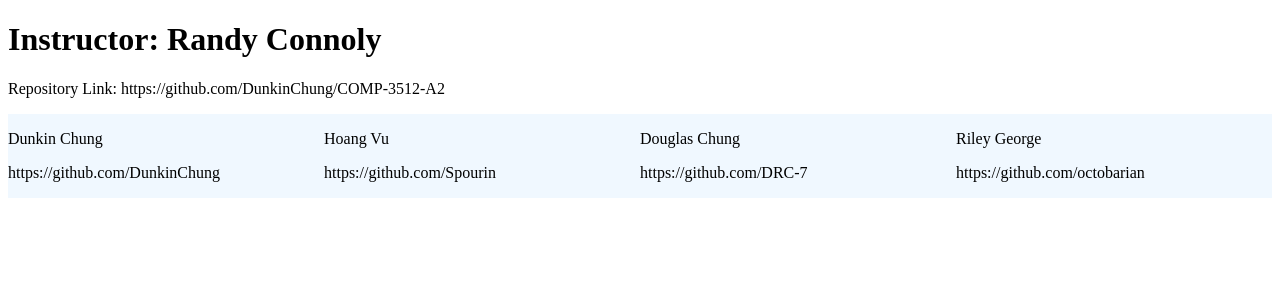
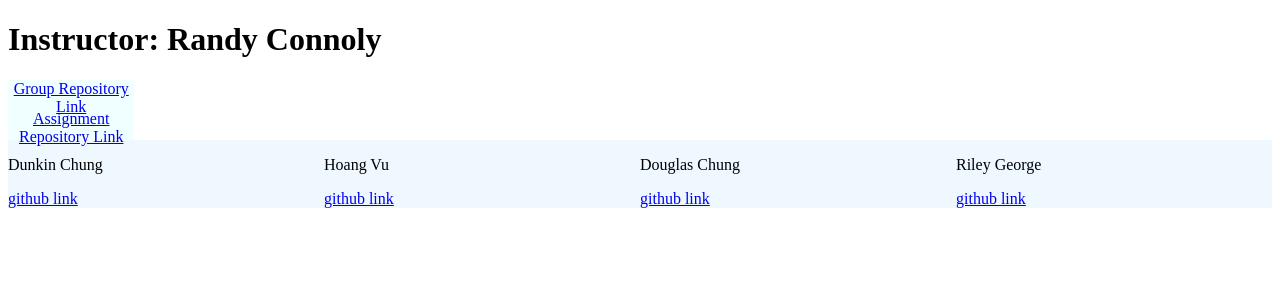
Before and after one commit to octobarian/ToastSite, a PHP site: page /about.html in a window 1280 px wide. Shown: the top 300 px of the page. Run offline with PHP 8.4, Linux system fonts and the light colour scheme.

Commit message:
Cleaned up

```diff
--- a/about.html
+++ b/about.html
@@ -5,28 +5,27 @@
     <title>COMP 3512 Assignment 2</title>
   </head>
   <body>
-    <div class=row>
       <h1>
         Instructor: Randy Connoly
       </h1>
-      <p id=link>
-        Repository Link: https://github.com/DunkinChung/COMP-3512-A2
-      </p>
+        <div class=box><a href="https://github.com/DunkinChung/COMP-3512-A2">Group Repository Link</a></div>
+        <div class=box><a href="https://github.com/mru-comp3512-archive/w2019-assign2">Assignment Repository Link</a></div>
+    <div class=row>
       <div class=member>
           <p>Dunkin Chung</p>
-          <p>https://github.com/DunkinChung</p>
+          <a href="https://github.com/DunkinChung">github link</a>
       </div>
       <div class=member>
           <p>Hoang Vu</p>
-          <p>https://github.com/Spourin</p>
+          <a href="https://github.com/Spourin">github link</a>
       </div>
       <div class=member>
           <p>Douglas Chung</p>
-          <p>https://github.com/DRC-7</p>
+          <a href="https://github.com/DRC-7">github link</a>
       </div>
       <div class=member>
           <p>Riley George</p>
-          <p>https://github.com/octobarian</p>
+          <a href="https://github.com/octobarian">github link</a>
       </div>
     </div>
   </body>
--- a/style.css
+++ b/style.css
@@ -1,3 +1,9 @@
+.box{
+    height: 30px;
+    width: 10%;
+    background-color:azure;
+    text-align: center;
+}
 .member {
     float: left;
     width: 25%;
```
